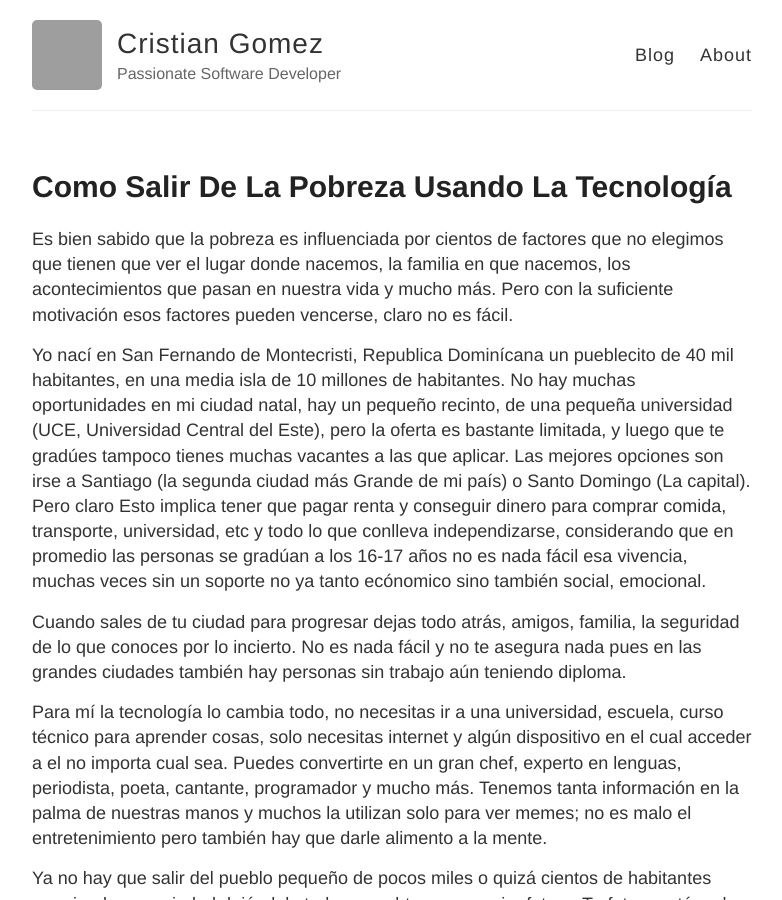
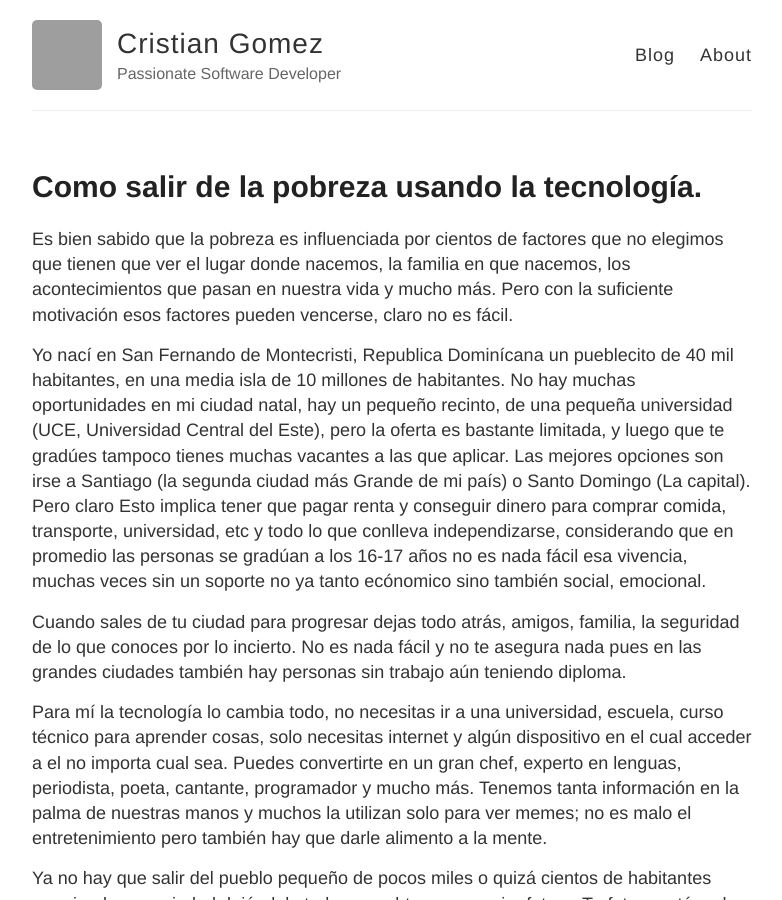
Before and after one commit to chriscoderdr/chriscoderdr, a Jekyll site: the page built from _posts/2021-01-08-como-salir-de-la-pobreza-usando-la-tecnología.md, in a window 1280 px wide and 900 px high. Shown: the whole window, without its empty margins (248-1030 px from the left). Built offline with Jekyll 4.4.1, drawn with Linux system fonts in a browser that asks for light colours; our own code applies the rules of GitHub Pages for plain Markdown files; comment, search, counter and statistics services are not loaded; part of the change alters nothing that is shown; grey boxes are pictures that could not be loaded.

```diff
--- a/_posts/2021-01-08-como-salir-de-la-pobreza-usando-la-tecnología.md
+++ b/_posts/2021-01-08-como-salir-de-la-pobreza-usando-la-tecnología.md
@@ -1,3 +1,8 @@
+---
+layout: post
+title: Como salir de la pobreza usando la tecnología.
+---
+
 Es bien sabido que la pobreza es influenciada por cientos de factores que no elegimos que tienen que ver el lugar donde nacemos, la familia en que nacemos,
 los acontecimientos que pasan en nuestra vida y mucho más. Pero con la suficiente motivación esos factores pueden vencerse, claro no es fácil.
 
```
